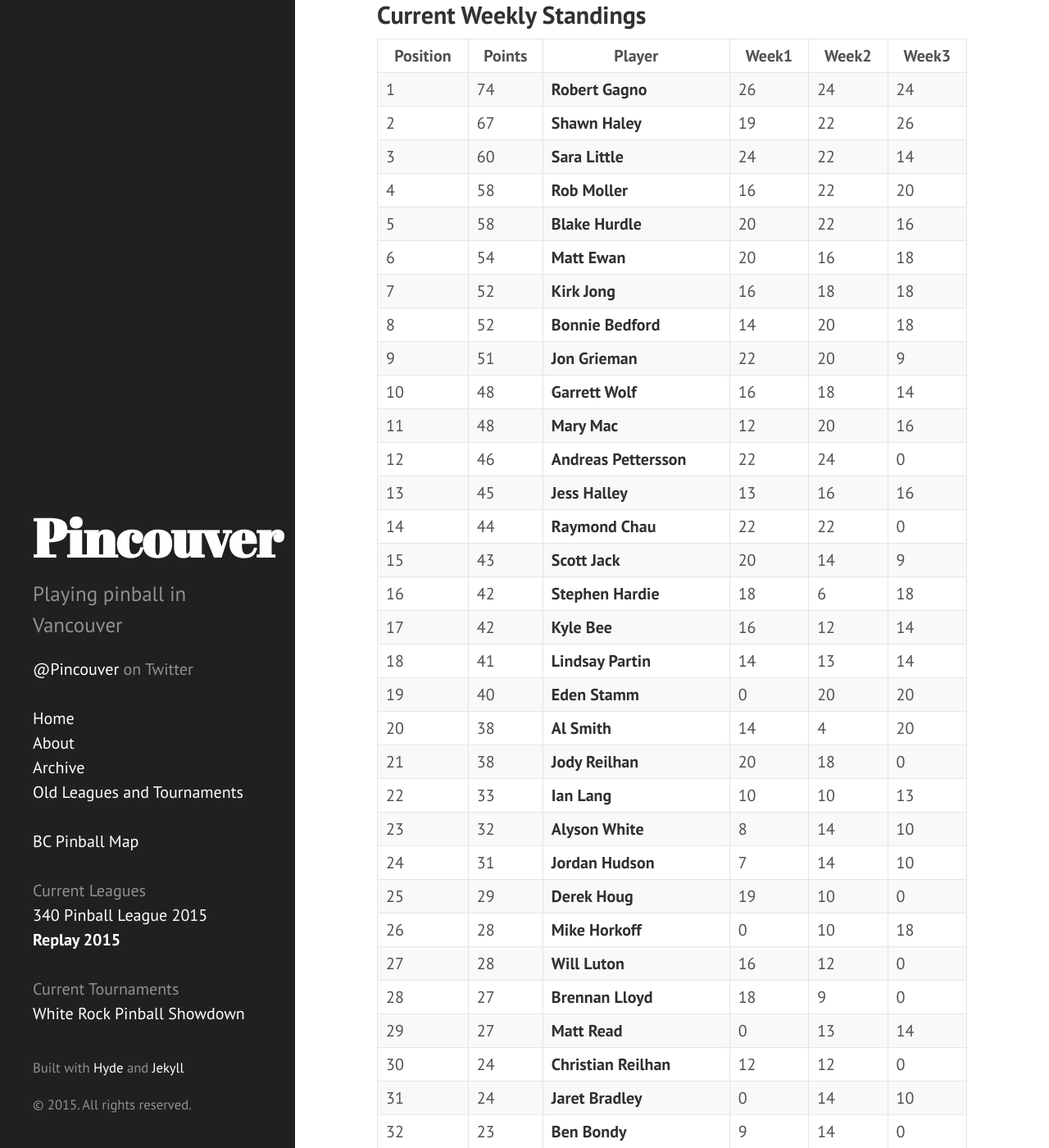
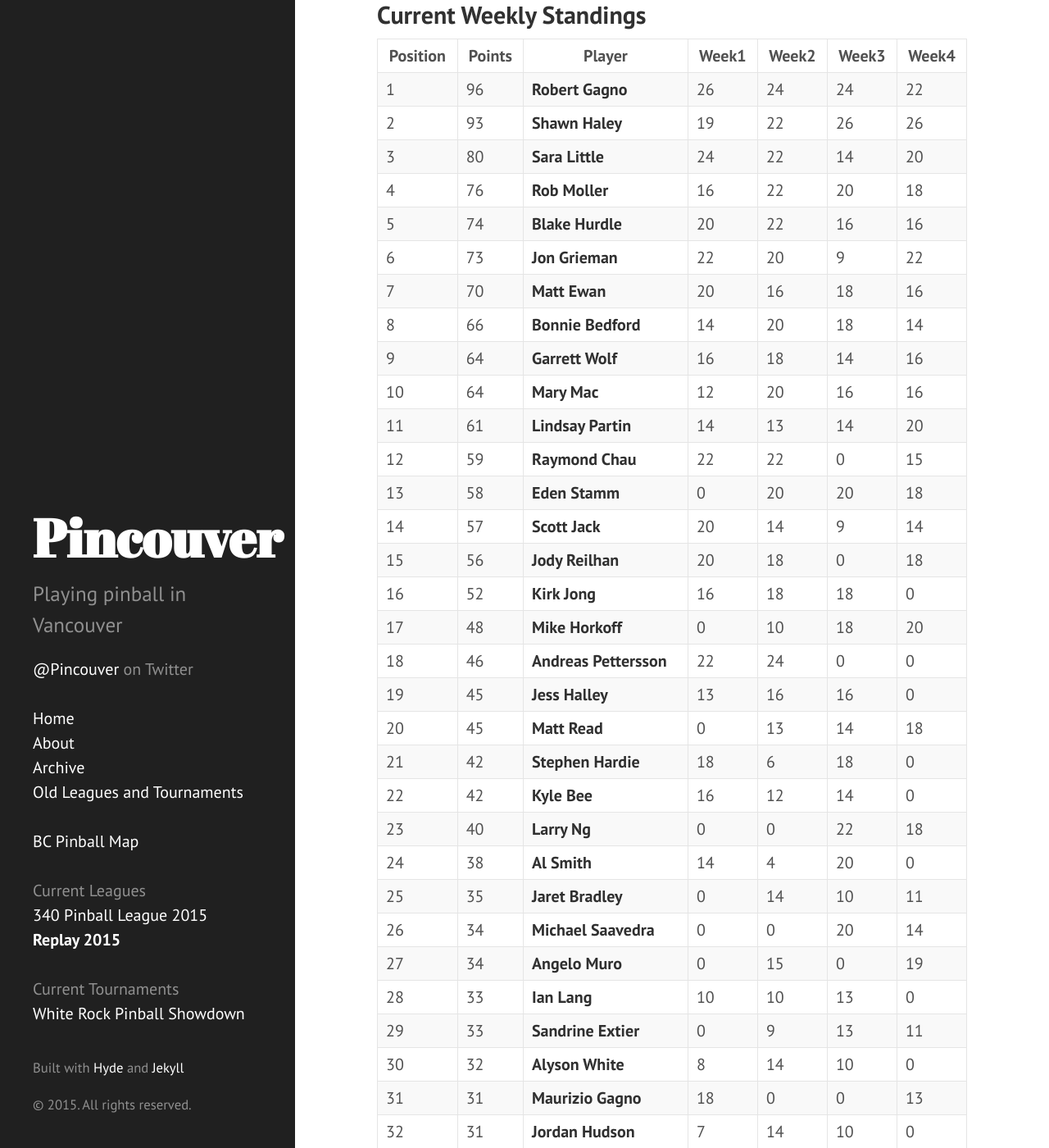
Before and after one commit to lytfyre/VancouverPinball, a Jekyll site: the page built from leagues/replay2015.md, in a window 1280 px wide and 1400 px high, scrolled down 1981 px. Shown: the whole window at 82% size. Built offline with Jekyll 4.4.1, drawn with Linux system fonts in a browser that asks for light colours; some of the changed text lies outside the part shown.

Commit message:
w4 results

```diff
--- a/leagues/replay2015.md
+++ b/leagues/replay2015.md
@@ -61,71 +61,76 @@ TBA!
 
 ## Current Weekly Standings
 
-| Position | Points | Player | Week1 | Week2 | Week3 |
-| -------| -------| -------| -------| -------| -------
-| 1 | 74 | **Robert Gagno** | 26 | 24 | 24 |
-| 2 | 67 | **Shawn Haley** | 19 | 22 | 26 |
-| 3 | 60 | **Sara Little** | 24 | 22 | 14 |
-| 4 | 58 | **Rob Moller** | 16 | 22 | 20 |
-| 5 | 58 | **Blake Hurdle** | 20 | 22 | 16 |
-| 6 | 54 | **Matt Ewan** | 20 | 16 | 18 |
-| 7 | 52 | **Kirk Jong** | 16 | 18 | 18 |
-| 8 | 52 | **Bonnie Bedford** | 14 | 20 | 18 |
-| 9 | 51 | **Jon Grieman** | 22 | 20 | 9 |
-| 10 | 48 | **Garrett Wolf** | 16 | 18 | 14 |
-| 11 | 48 | **Mary Mac** | 12 | 20 | 16 |
-| 12 | 46 | **Andreas Pettersson** | 22 | 24 | 0 |
-| 13 | 45 | **Jess Halley** | 13 | 16 | 16 |
-| 14 | 44 | **Raymond Chau** | 22 | 22 | 0 |
-| 15 | 43 | **Scott Jack** | 20 | 14 | 9 |
-| 16 | 42 | **Stephen Hardie** | 18 | 6 | 18 |
-| 17 | 42 | **Kyle Bee** | 16 | 12 | 14 |
-| 18 | 41 | **Lindsay Partin** | 14 | 13 | 14 |
-| 19 | 40 | **Eden Stamm** | 0 | 20 | 20 |
-| 20 | 38 | **Al Smith** | 14 | 4 | 20 |
-| 21 | 38 | **Jody Reilhan** | 20 | 18 | 0 |
-| 22 | 33 | **Ian Lang** | 10 | 10 | 13 |
-| 23 | 32 | **Alyson White** | 8 | 14 | 10 |
-| 24 | 31 | **Jordan Hudson** | 7 | 14 | 10 |
-| 25 | 29 | **Derek Houg** | 19 | 10 | 0 |
-| 26 | 28 | **Mike Horkoff** | 0 | 10 | 18 |
-| 27 | 28 | **Will Luton** | 16 | 12 | 0 |
-| 28 | 27 | **Brennan Lloyd** | 18 | 9 | 0 |
-| 29 | 27 | **Matt Read** | 0 | 13 | 14 |
-| 30 | 24 | **Christian Reilhan** | 12 | 12 | 0 |
-| 31 | 24 | **Jaret Bradley** | 0 | 14 | 10 |
-| 32 | 23 | **Ben Bondy** | 9 | 14 | 0 |
-| 33 | 22 | **Larry Ng** | 0 | 0 | 22 |
-| 34 | 22 | **Sean O'hara** | 13 | 9 | 0 |
-| 35 | 22 | **Sandrine Extier** | 0 | 9 | 13 |
-| 36 | 20 | **Darryl Scholten** | 0 | 20 | 0 |
-| 37 | 20 | **Michael Saavedra** | 0 | 0 | 20 |
-| 38 | 19 | **Sean Lind** | 5 | 14 | 0 |
-| 39 | 18 | **Chris Badyk** | 18 | 0 | 0 |
-| 40 | 18 | **Maurizio Gagno** | 18 | 0 | 0 |
-| 41 | 18 | **Brad Kerr** | 18 | 0 | 0 |
-| 42 | 18 | **Nick Wadden** | 0 | 0 | 18 |
-| 43 | 15 | **Angelo Muro** | 0 | 15 | 0 |
-| 44 | 15 | **Gabriel Matias** | 0 | 15 | 0 |
-| 45 | 14 | **Kathy Gagno** | 14 | 0 | 0 |
-| 46 | 13 | **Taylor Gardiner** | 13 | 0 | 0 |
-| 47 | 13 | **Lisa Gagno** | 13 | 0 | 0 |
-| 48 | 11 | **Bob Symington** | 11 | 0 | 0 |
-| 49 | 11 | **Bo W** | 0 | 11 | 0 |
-| 50 | 11 | **Sebastien Carette** | 0 | 3 | 8 |
-| 51 | 11 | **Elise Vredenbregt** | 11 | 0 | 0 |
-| 52 | 10 | **Kyle Malong** | 10 | 0 | 0 |
-| 53 | 9 | **Corey Dale** | 9 | 0 | 0 |
-| 54 | 8 | **nolan king** | 0 | 8 | 0 |
-| 55 | 8 | **Scott Parsons** | 0 | 8 | 0 |
-| 56 | 7 | **Esteban Astudillo** | 0 | 7 | 0 |
-| 57 | 7 | **Joe Santbergen** | 0 | 7 | 0 |
-| 58 | 6 | **Chad Bruhaug** | 0 | 6 | 0 |
-| 59 | 6 | **Dan Skolovy** | 0 | 6 | 0 |
-| 60 | 5 | **Sterling Nelson** | 0 | 5 | 0 |
-| 61 | 5 | **Andrew Lum** | 5 | 0 | 0 |
-| 62 | 4 | **Damon Holowchak** | 0 | 4 | 0 |
-| 63 | 4 | **Tony Sousa** | 0 | 0 | 4 |
-| 64 | 3 | **Tessa Russell** | 3 | 0 | 0 |
-| 65 | 2 | **Anton Glavas** | 0 | 2 | 0 |
-| 66 | 2 | **Steve Cousins** | 0 | 2 | 0 |
+| Position | Points | Player | Week1 | Week2 | Week3 | Week4 |
+| -------| -------| -------| -------| -------| -------| -------
+| 1 | 96 | **Robert Gagno** | 26 | 24 | 24 | 22 |
+| 2 | 93 | **Shawn Haley** | 19 | 22 | 26 | 26 |
+| 3 | 80 | **Sara Little** | 24 | 22 | 14 | 20 |
+| 4 | 76 | **Rob Moller** | 16 | 22 | 20 | 18 |
+| 5 | 74 | **Blake Hurdle** | 20 | 22 | 16 | 16 |
+| 6 | 73 | **Jon Grieman** | 22 | 20 | 9 | 22 |
+| 7 | 70 | **Matt Ewan** | 20 | 16 | 18 | 16 |
+| 8 | 66 | **Bonnie Bedford** | 14 | 20 | 18 | 14 |
+| 9 | 64 | **Garrett Wolf** | 16 | 18 | 14 | 16 |
+| 10 | 64 | **Mary Mac** | 12 | 20 | 16 | 16 |
+| 11 | 61 | **Lindsay Partin** | 14 | 13 | 14 | 20 |
+| 12 | 59 | **Raymond Chau** | 22 | 22 | 0 | 15 |
+| 13 | 58 | **Eden Stamm** | 0 | 20 | 20 | 18 |
+| 14 | 57 | **Scott Jack** | 20 | 14 | 9 | 14 |
+| 15 | 56 | **Jody Reilhan** | 20 | 18 | 0 | 18 |
+| 16 | 52 | **Kirk Jong** | 16 | 18 | 18 | 0 |
+| 17 | 48 | **Mike Horkoff** | 0 | 10 | 18 | 20 |
+| 18 | 46 | **Andreas Pettersson** | 22 | 24 | 0 | 0 |
+| 19 | 45 | **Jess Halley** | 13 | 16 | 16 | 0 |
+| 20 | 45 | **Matt Read** | 0 | 13 | 14 | 18 |
+| 21 | 42 | **Stephen Hardie** | 18 | 6 | 18 | 0 |
+| 22 | 42 | **Kyle Bee** | 16 | 12 | 14 | 0 |
+| 23 | 40 | **Larry Ng** | 0 | 0 | 22 | 18 |
+| 24 | 38 | **Al Smith** | 14 | 4 | 20 | 0 |
+| 25 | 35 | **Jaret Bradley** | 0 | 14 | 10 | 11 |
+| 26 | 34 | **Michael Saavedra** | 0 | 0 | 20 | 14 |
+| 27 | 34 | **Angelo Muro** | 0 | 15 | 0 | 19 |
+| 28 | 33 | **Ian Lang** | 10 | 10 | 13 | 0 |
+| 29 | 33 | **Sandrine Extier** | 0 | 9 | 13 | 11 |
+| 30 | 32 | **Alyson White** | 8 | 14 | 10 | 0 |
+| 31 | 31 | **Maurizio Gagno** | 18 | 0 | 0 | 13 |
+| 32 | 31 | **Jordan Hudson** | 7 | 14 | 10 | 0 |
+| 33 | 29 | **Derek Houg** | 19 | 10 | 0 | 0 |
+| 34 | 28 | **Chris Badyk** | 18 | 0 | 0 | 10 |
+| 35 | 28 | **Will Luton** | 16 | 12 | 0 | 0 |
+| 36 | 28 | **Kathy Gagno** | 14 | 0 | 0 | 14 |
+| 37 | 27 | **Brennan Lloyd** | 18 | 9 | 0 | 0 |
+| 38 | 26 | **Nick Wadden** | 0 | 0 | 18 | 8 |
+| 39 | 24 | **Christian Reilhan** | 12 | 12 | 0 | 0 |
+| 40 | 23 | **Ben Bondy** | 9 | 14 | 0 | 0 |
+| 41 | 22 | **Sean O'hara** | 13 | 9 | 0 | 0 |
+| 42 | 20 | **Darryl Scholten** | 0 | 20 | 0 | 0 |
+| 43 | 19 | **Sean Lind** | 5 | 14 | 0 | 0 |
+| 44 | 18 | **Dave Grant** | 0 | 0 | 0 | 18 |
+| 45 | 18 | **Brad Kerr** | 18 | 0 | 0 | 0 |
+| 46 | 15 | **Gabriel Matias** | 0 | 15 | 0 | 0 |
+| 47 | 14 | **Tony Sousa** | 0 | 0 | 4 | 10 |
+| 48 | 13 | **Taylor Gardiner** | 13 | 0 | 0 | 0 |
+| 49 | 13 | **Lisa Gagno** | 13 | 0 | 0 | 0 |
+| 50 | 11 | **Bob Symington** | 11 | 0 | 0 | 0 |
+| 51 | 11 | **Bo W** | 0 | 11 | 0 | 0 |
+| 52 | 11 | **Sebastien Carette** | 0 | 3 | 8 | 0 |
+| 53 | 11 | **Elise Vredenbregt** | 11 | 0 | 0 | 0 |
+| 54 | 10 | **Kyle Malong** | 10 | 0 | 0 | 0 |
+| 55 | 9 | **Corey Dale** | 9 | 0 | 0 | 0 |
+| 56 | 8 | **nolan king** | 0 | 8 | 0 | 0 |
+| 57 | 8 | **Scott Parsons** | 0 | 8 | 0 | 0 |
+| 58 | 7 | **Puya Turkiyan** | 0 | 0 | 0 | 7 |
+| 59 | 7 | **Esteban Astudillo** | 0 | 7 | 0 | 0 |
+| 60 | 7 | **Joe Santbergen** | 0 | 7 | 0 | 0 |
+| 61 | 6 | **Chad Bruhaug** | 0 | 6 | 0 | 0 |
+| 62 | 6 | **Lanei Lee** | 0 | 0 | 0 | 6 |
+| 63 | 6 | **Dan Skolovy** | 0 | 6 | 0 | 0 |
+| 64 | 6 | **Okafiemhin Lewis** | 0 | 0 | 0 | 6 |
+| 65 | 5 | **Sterling Nelson** | 0 | 5 | 0 | 0 |
+| 66 | 5 | **Andrew Lum** | 5 | 0 | 0 | 0 |
+| 67 | 4 | **Damon Holowchak** | 0 | 4 | 0 | 0 |
+| 68 | 3 | **Tessa Russell** | 3 | 0 | 0 | 0 |
+| 69 | 2 | **Anton Glavas** | 0 | 2 | 0 | 0 |
+| 70 | 2 | **Kevin Haluk** | 0 | 0 | 0 | 2 |
+| 71 | 2 | **Steve Cousins** | 0 | 2 | 0 | 0 |
```
